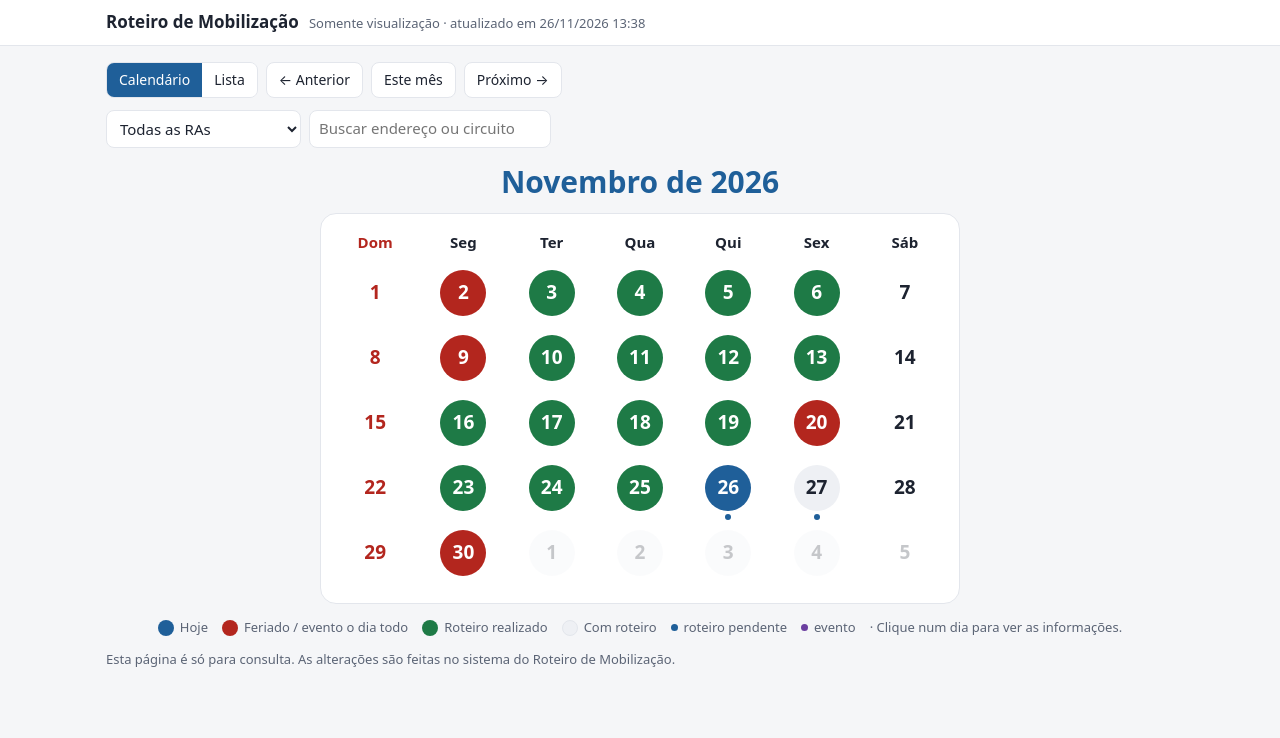
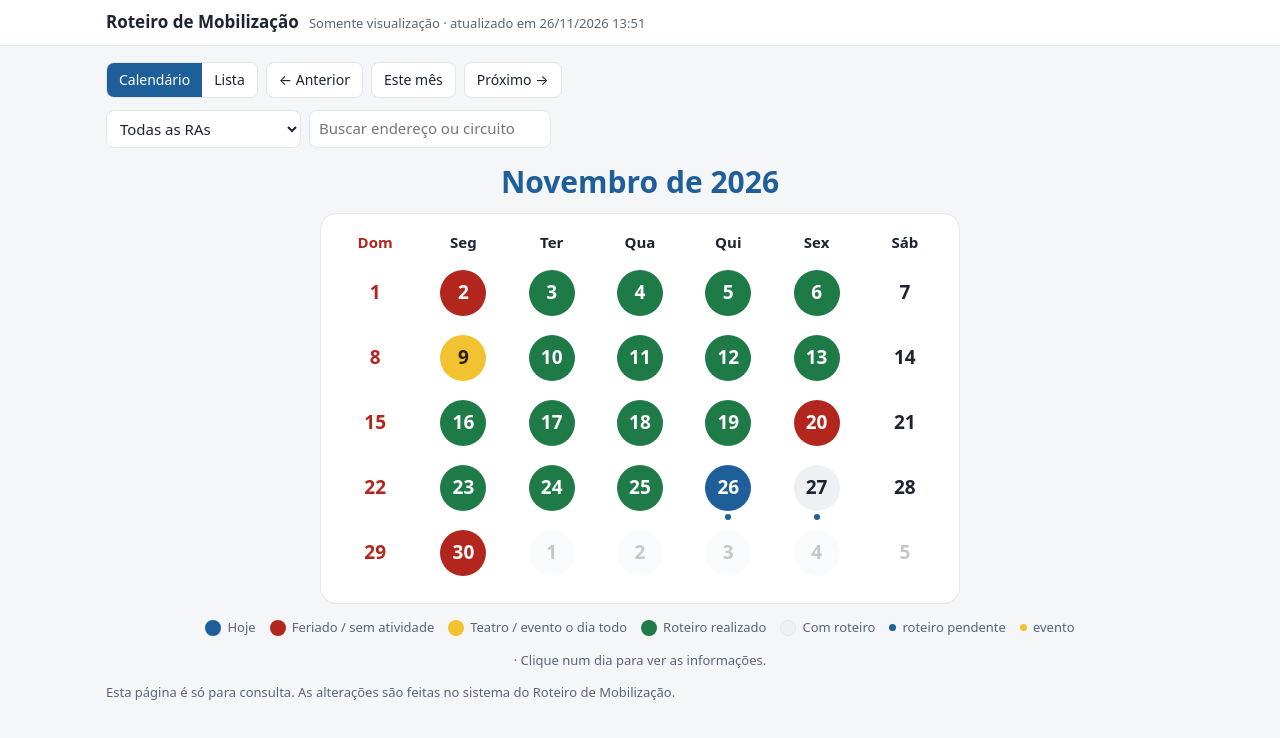
Before and after one commit to dashboard-cco/roteiro-mobilizacao-agenda, a plain HTML site: page index.html in a window 1280 px wide. Drawn offline with Linux system fonts and the light colour scheme.

Commit message:
Agenda atualizada em 26/11/2026 13:51

```diff
--- a/index.html
+++ b/index.html
@@ -9,14 +9,14 @@
 :root{
   --bg:#f5f6f8; --card:#ffffff; --tx:#1d2330; --tx2:#5b6475; --linha:#e3e6ec;
   --pri:#1f5f99; --pri-tx:#fff; --ok:#1e7a46; --ok-bg:#e4f4ea; --av:#8a5a00; --av-bg:#fff4d6;
-  --er:#b3261e; --er-bg:#fde7e6; --ev:#6b3fa0; --ev-bg:#f1eafa; --sel:#0f7b6c; --sel-bg:#e2f5f1;
+  --er:#b3261e; --er-bg:#fde7e6; --ev:#6b3fa0; --ev-bg:#f1eafa; --am:#f2c230; --am-tx:#2a2000; --sel:#0f7b6c; --sel-bg:#e2f5f1;
   --muted-bg:#eef0f4;
 }
 @media (prefers-color-scheme: dark){
   :root{
     --bg:#14171d; --card:#1d2129; --tx:#e7e9ee; --tx2:#a3abba; --linha:#2d333e;
     --pri:#5aa2e0; --pri-tx:#0d1117; --ok:#6fd39a; --ok-bg:#183626; --av:#f0c060; --av-bg:#3a2e12;
-    --er:#ff8a80; --er-bg:#3d1a19; --ev:#c3a3ee; --ev-bg:#2c2140; --sel:#5ed6c2; --sel-bg:#143631;
+    --er:#ff8a80; --er-bg:#3d1a19; --ev:#c3a3ee; --ev-bg:#2c2140; --am:#f0c95a; --am-tx:#1d1600; --sel:#5ed6c2; --sel-bg:#143631;
     --muted-bg:#262b35;
   }
 }
@@ -78,11 +78,12 @@ input,select{font:inherit;color:var(--tx);background:var(--card);border:1px soli
 .dia-c.vis .n{background:var(--muted-bg)}
 .dia-c.feito .n{background:var(--ok);color:var(--pri-tx)}
 .dia-c.bloq .n{background:var(--er);color:var(--pri-tx)}
+.dia-c.evd .n{background:var(--am);color:var(--am-tx)}
 .dia-c.hoje .n{background:var(--pri);color:var(--pri-tx)}
 .dia-c.achou .n{box-shadow:0 0 0 3px var(--sel)}
 .dia-c .pts{display:flex;gap:3px;height:6px}
 .dia-c .pts i{width:6px;height:6px;border-radius:50%;background:var(--pri)}
-.dia-c .pts i.ev{background:var(--ev)}
+.dia-c .pts i.ev{background:var(--am)}
 .dia-c .pts i.ok{background:var(--ok)}
 .legenda{display:flex;gap:14px;flex-wrap:wrap;justify-content:center;font-size:13px;color:var(--tx2);margin-top:14px}
 .legenda span{display:inline-flex;align-items:center;gap:6px}
@@ -106,7 +107,7 @@ dialog .dia{margin:0}
 <body>
 <header><div class="in">
   <h1>Roteiro de Mobilização</h1>
-  <span class="at">Somente visualização · atualizado em 26/11/2026 13:38</span>
+  <span class="at">Somente visualização · atualizado em 26/11/2026 13:51</span>
 </div></header>
 <main>
   <div class="barra">
@@ -130,11 +131,12 @@ dialog .dia{margin:0}
   <div id="agenda"></div>
   <div class="legenda" id="legenda">
     <span><b style="background:var(--pri)"></b>Hoje</span>
-    <span><b style="background:var(--er)"></b>Feriado / evento o dia todo</span>
+    <span><b style="background:var(--er)"></b>Feriado / sem atividade</span>
+    <span><b style="background:var(--am)"></b>Teatro / evento o dia todo</span>
     <span><b style="background:var(--ok)"></b>Roteiro realizado</span>
     <span><b style="background:var(--muted-bg);border:1px solid var(--linha)"></b>Com roteiro</span>
     <span><i style="background:var(--pri)"></i>roteiro pendente</span>
-    <span><i style="background:var(--ev)"></i>evento</span>
+    <span><i style="background:var(--am)"></i>evento</span>
     <span>· Clique num dia para ver as informações.</span>
   </div>
   <p class="dica">Esta página é só para consulta. As alterações são feitas no sistema do Roteiro de Mobilização.</p>
@@ -266,8 +268,10 @@ function desenharCal(q) {
     const k = iso(d), lst = itensDia(k), fer = D.feriados[k], fora = d.getMonth() !== m.getMonth();
     const ev = lst.filter(g => g.t === 'evento'), vis = nVisitas(lst), feitas = nVisitas(lst, 'REALIZADO');
     const bloq = ev.some(g => g.di);
+    // teatro/evento/campanha o dia todo = amarelo; feriado e sem atividade = vermelho
+    const evd = bloq && !fer && !ev.some(g => g.di && ['Feriado', 'Sem atividade'].includes(g.cat));
     const rasDia = [...new Set(lst.filter(g => g.t === 'visita' && g.ra).map(g => g.ra))].join(', ');
-    const estado_ = k === hojeIso ? 'hoje' : bloq ? 'bloq' : vis && feitas === vis ? 'feito' : vis ? 'vis' : '';
+    const estado_ = k === hojeIso ? 'hoje' : evd ? 'evd' : bloq ? 'bloq' : vis && feitas === vis ? 'feito' : vis ? 'vis' : '';
     const cls = [fora && 'fora', d.getDay() === 0 && 'dom', fer && 'fer', estado_,
                  q && !fora && lst.some(g => casa(g, q)) && 'achou'].filter(Boolean).join(' ');
     let resumo = d.toLocaleDateString('pt-BR') + (fer ? ` · ${fer}` : '') +
```
